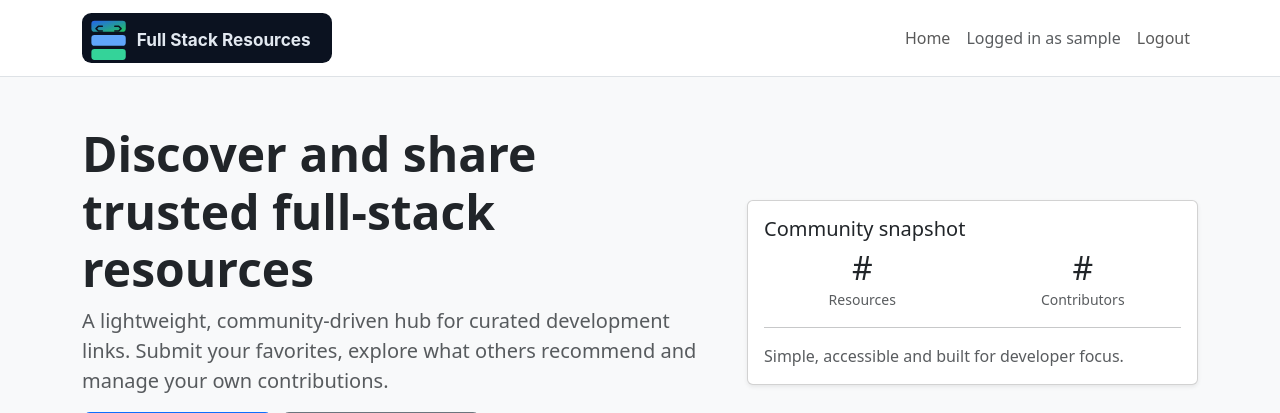
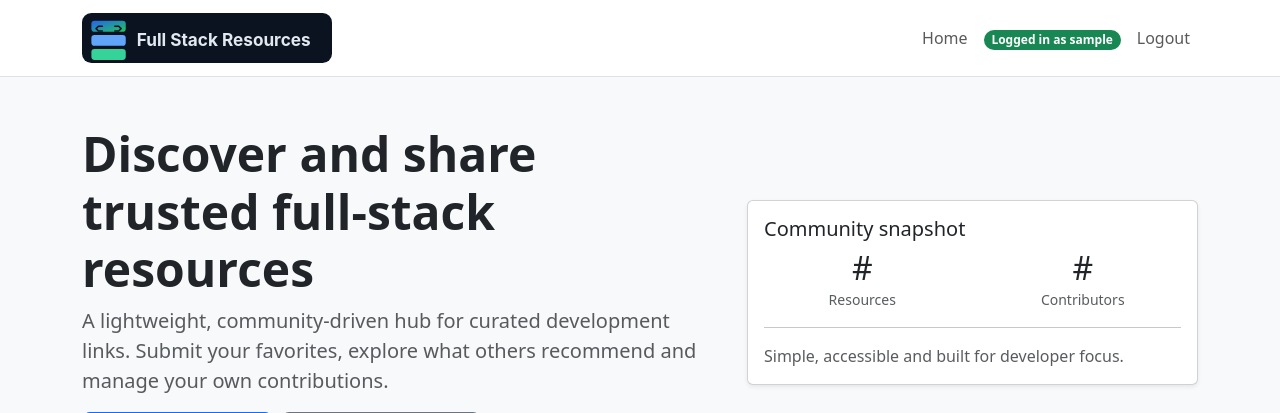
Before and after one commit to niraj-sachania/full-stack-resources, a Django app: page / in a window 1280 px wide. Shown: the top 413 px of the page. Run offline with Django 4.2, Linux system fonts and the light colour scheme; a user stored in the database is signed in; tables that the repository leaves empty hold one stand-in row (values such as "Sample post"); some libraries are stand-ins or nearby versions.

Commit message:
fix: update user authentication display in navbar for better visibility

```diff
--- a/templates/base.html
+++ b/templates/base.html
@@ -21,6 +21,9 @@
                height="50"
                class="me-2" />
         </a>
+        {% if user.is_authenticated %}
+          <span class="d-lg-none ms-2 badge rounded-pill text-bg-success">Logged in as {{ user.username }}</span>
+        {% endif %}
         <button class="navbar-toggler"
                 type="button"
                 data-bs-toggle="collapse"
@@ -34,7 +37,9 @@
             </li>
             {% if user.is_authenticated %}
               <li class="nav-item">
-                <span class="nav-link text-muted">Logged in as {{ user.username }}</span>
+                <span class="nav-link d-none d-lg-inline">
+                  <span class="badge rounded-pill text-bg-success">Logged in as {{ user.username }}</span>
+                </span>
               </li>
               <li class="nav-item">
                 <a class="nav-link" href="{% url 'account_logout' %}">Logout</a>
```
